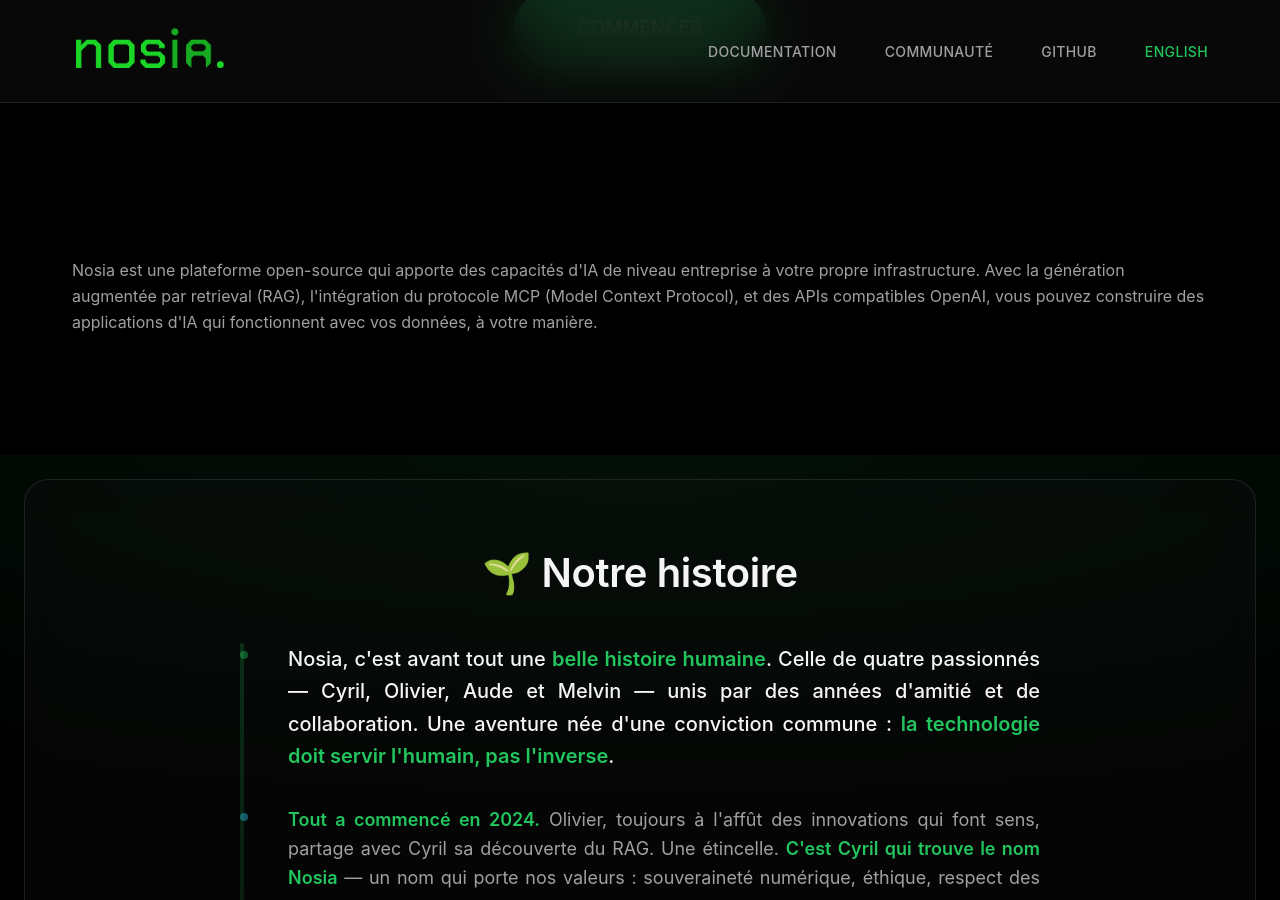
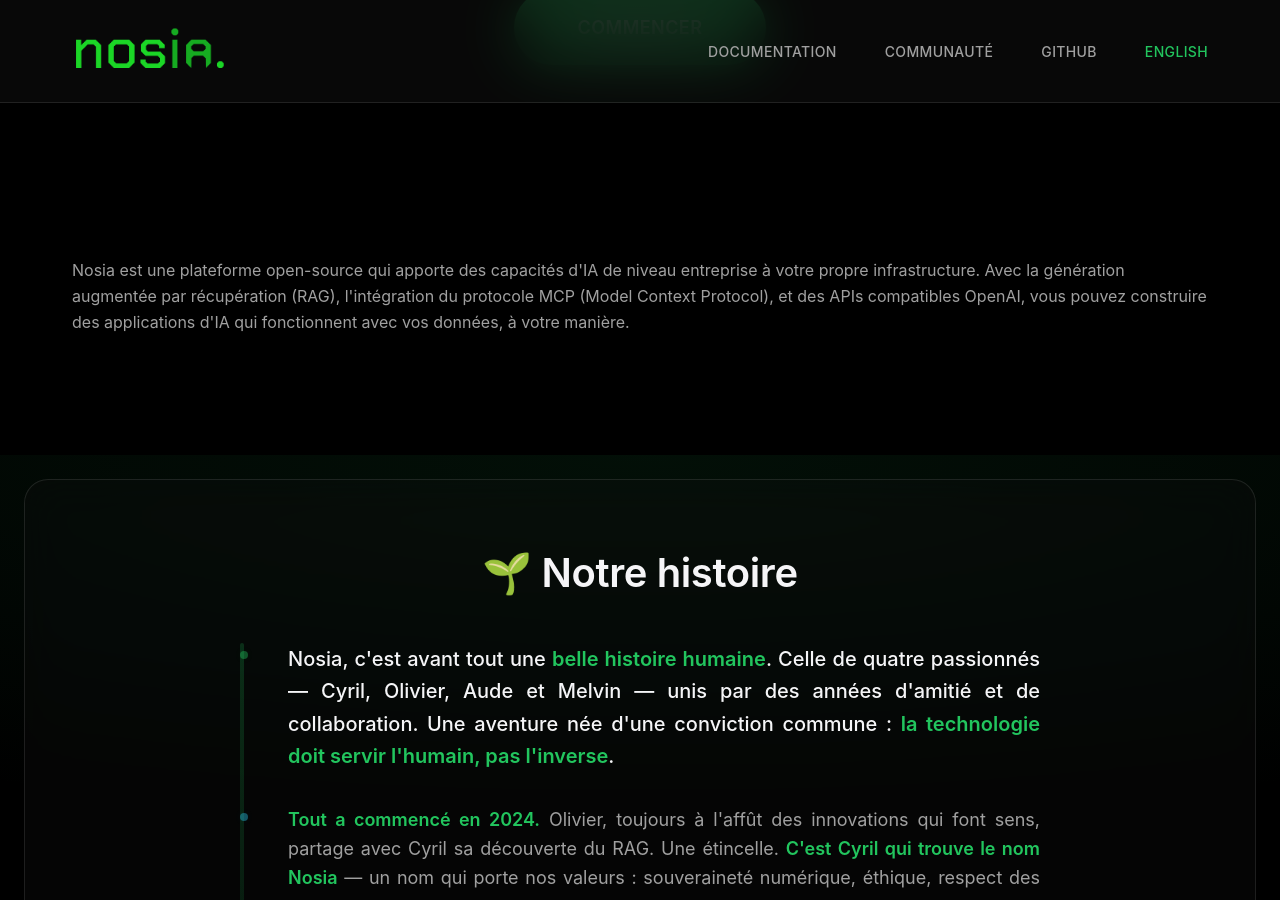
Before and after one commit to dilolabs/nosia-ai, a Jekyll site: the page built from index.md, in a window 1280 px wide and 900 px high, scrolled down 480 px. Built offline with Jekyll 4.4.1, drawn with Linux system fonts in a browser that asks for light colours.

Commit message:
fix: translation

```diff
--- a/index.md
+++ b/index.md
@@ -15,7 +15,7 @@ lang: fr
 
 <section id="description" class="description">
   <div class="container">
-    <p>Nosia est une plateforme open-source qui apporte des capacités d'IA de niveau entreprise à votre propre infrastructure. Avec la génération augmentée par retrieval (RAG), l'intégration du protocole MCP (Model Context Protocol), et des APIs compatibles OpenAI, vous pouvez construire des applications d'IA qui fonctionnent avec vos données, à votre manière.</p>
+    <p>Nosia est une plateforme open-source qui apporte des capacités d'IA de niveau entreprise à votre propre infrastructure. Avec la génération augmentée par récupération (RAG), l'intégration du protocole MCP (Model Context Protocol), et des APIs compatibles OpenAI, vous pouvez construire des applications d'IA qui fonctionnent avec vos données, à votre manière.</p>
   </div>
 </section>
 
```
